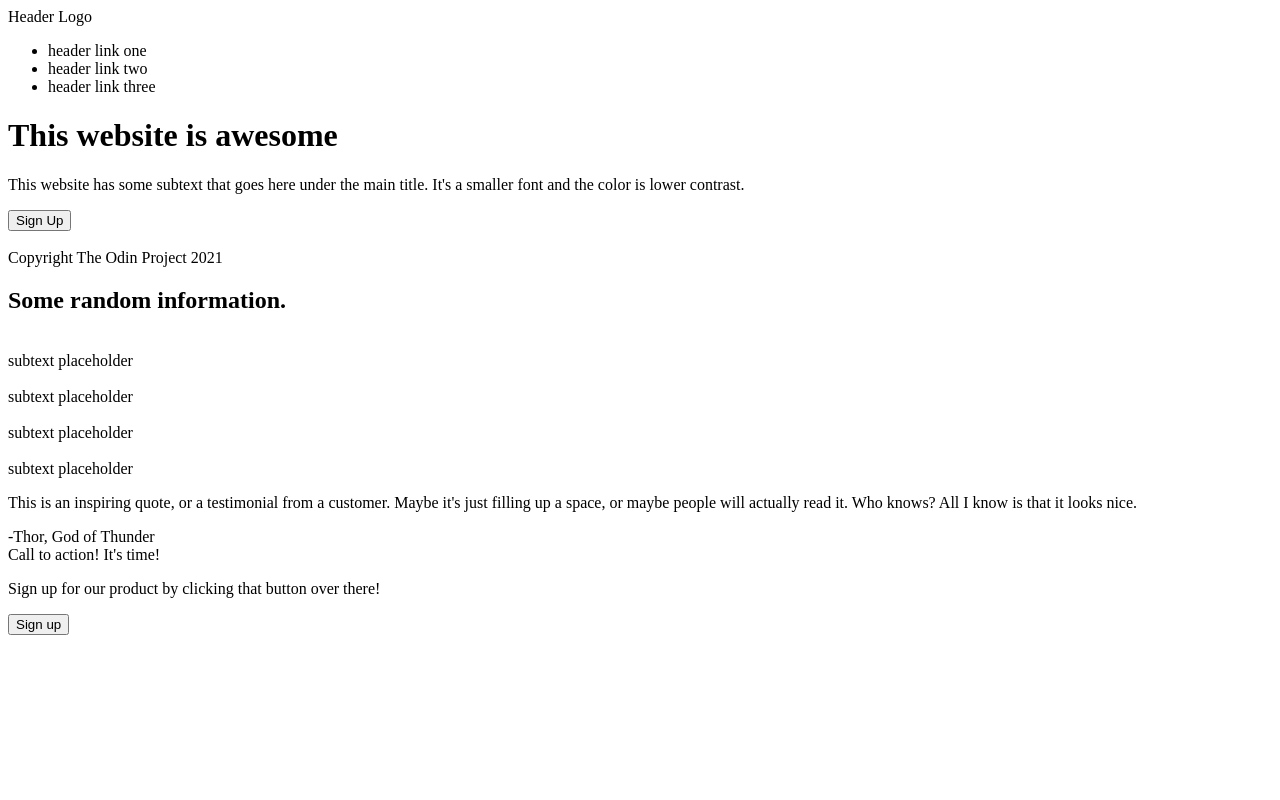
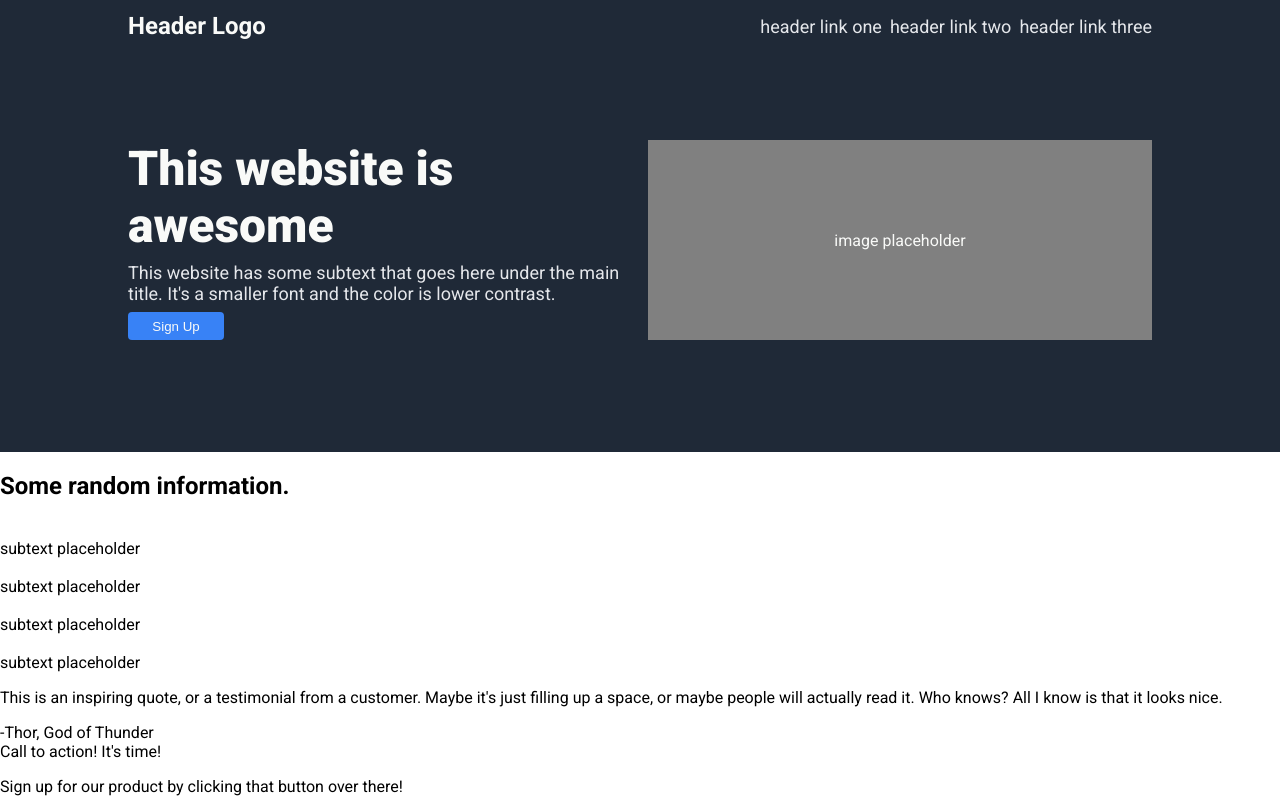
Before and after one commit to jgyatco/landing-page, a plain HTML site: page index.html in a window 1280 px wide. Shown: the top 800 px of the page. Drawn offline with Linux system fonts and the light colour scheme.

Commit message:
complete css for hero and header sections

```diff
--- a/index.html
+++ b/index.html
@@ -4,31 +4,34 @@
     <meta charset="UTF-8">
     <meta name="viewport" content="width=device-width, initial-scale=1.0">
     <title>Home</title>
+    <link rel="preconnect" href="https://fonts.googleapis.com">
+    <link rel="preconnect" href="https://fonts.gstatic.com" crossorigin>
+    <link href="https://fonts.googleapis.com/css2?family=Roboto:ital,wght@0,100..900;1,100..900&display=swap" rel="stylesheet">
     <link rel="stylesheet" href="styles.css">
 </head>
 <body>
 
-    <div class="header-footer">
-        <div class="logo">
-            Header Logo
+    <div class="header-section">
+        <div class="header">
+            <div class="logo">Header Logo</div>
             <ul class="links">
-                <li>header link one</li>
-                <li>header link two</li>
-                <li>header link three</li>
+                <li><a href="#">header link one</a></li>
+                <li><a href="#">header link two</a></li>
+                <li><a href="#">header link three</a></li>
             </ul>
         </div>
         <div class="hero">
             <div class="hero-left">
-                <h1>This website is awesome</h1>
-                <p>
+                <p class="info-heading">This website is awesome</h1>
+                <p class="info-subtext">
                     This website has some subtext that goes here under the main title. It's a smaller font and the color is lower contrast.
                 </p>
                 <button class="sign-up-1">Sign Up</button>
             </div>
-            <img src="" alt="">
-        </div>
-        <div class="footer">
-            Copyright The Odin Project 2021
+            <div class="hero-img">
+                image placeholder
+                <img src="" alt="">
+            </div>
         </div>
     </div>
 
@@ -62,12 +65,16 @@
         </div>
         <div class="action-call">
             <div class="card">
-                <div class="header">Call to action! It's time!</div>
+                <div class="">Call to action! It's time!</div>
                 <p>Sign up for our product by clicking that button over there!</p>
                 <button class="sign-up-2">Sign up</button>
             </div>
         </div>
     </div>
 
+    <div class="footer">
+        <p>Copyright The Odin Project 2021</p>
+    </div>
+
 </body>
 </html>
--- a/styles.css
+++ b/styles.css
@@ -0,0 +1,91 @@
+body {
+    font-family: 'Roboto';
+    display: flex;
+    flex-direction: column;
+    margin: 0;
+}
+
+.header-section, .footer {
+    background-color: #1f2937;
+    margin: 0;
+    padding: 12px 128px;
+}
+
+.header {
+    display: flex;
+    justify-content: space-between;
+}
+
+.footer {
+    display: flex;
+    justify-content: center;
+}
+
+.logo {
+    font-size: 24px;
+    color: #f9faf8;
+    font-weight: bold;
+}
+
+a, .info-subtext {
+    text-decoration: none;
+    color: #e5e7eb;
+    font-size: 18px;
+}
+
+.links {
+    display: flex;
+    align-items: center;
+    text-decoration: none;
+    list-style-type: none;
+    gap: 8px;
+    margin: 0;
+    padding: 0;
+    font-size: 18px;
+}
+
+.hero {
+    display: flex;
+    gap: 16px;
+    color: #f9faf8;
+    justify-content: start;
+    margin: 100px 0;
+}
+
+.hero-left {
+    display: flex;
+    flex: 1;
+    flex-direction: column;
+}
+
+.hero-img {
+    display: flex;
+    justify-content: center;
+    align-items: center;
+    flex: 1;
+    background-color: gray;
+}
+
+.info-heading {
+    font-size: 48px;
+    color: #f9faf8;
+    font-weight: 900;
+    margin: 0;
+}
+
+.info-subtext {
+    margin: 8px 0;
+}
+
+.sign-up-1, .sign-up-2 {
+    height: 28px;
+    width: 96px;
+    border: none;
+    border-radius: 4px;
+    color: #f9faf8;
+    background-color: #3882F6;
+}
+
+.main {
+    height: 100vh;
+}
```
